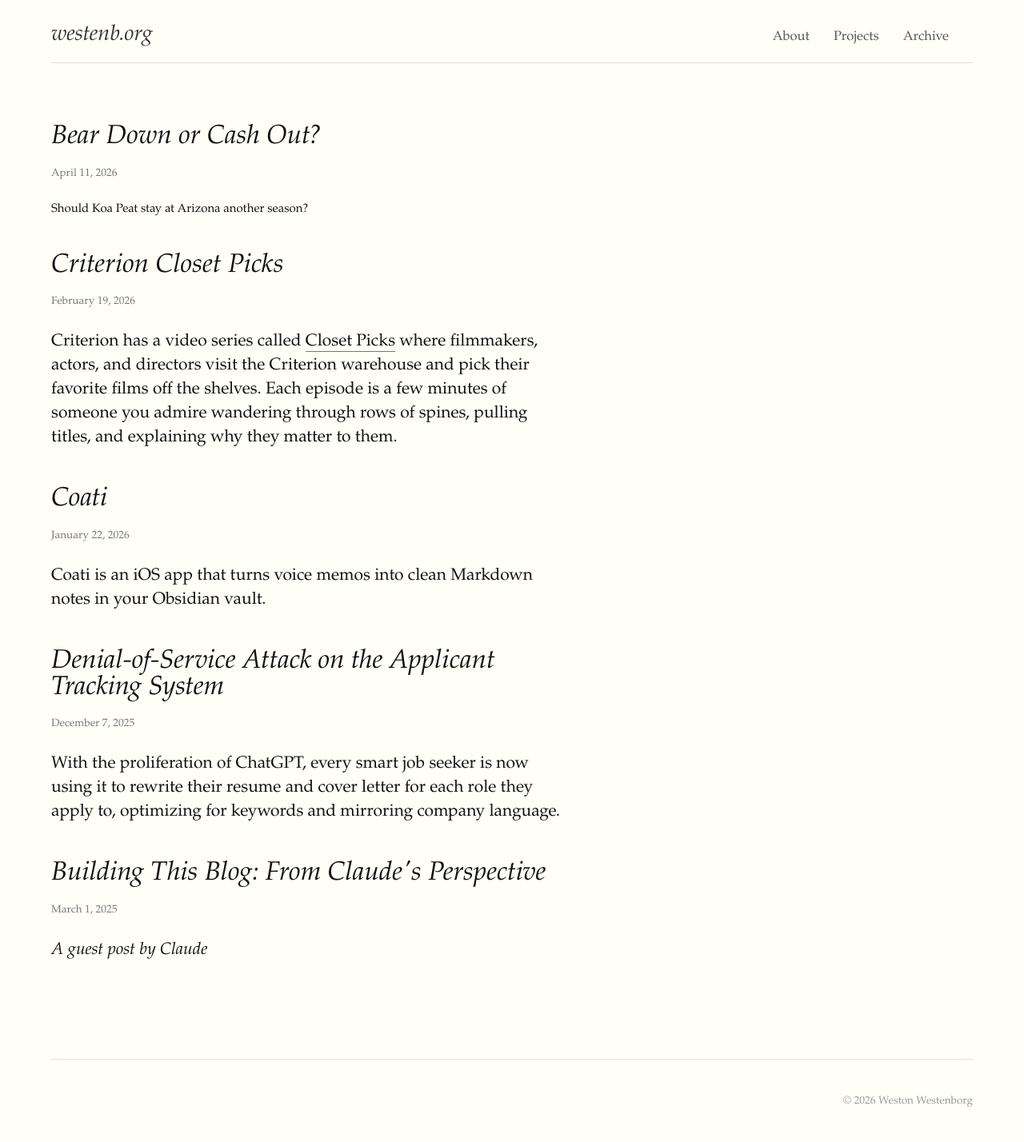
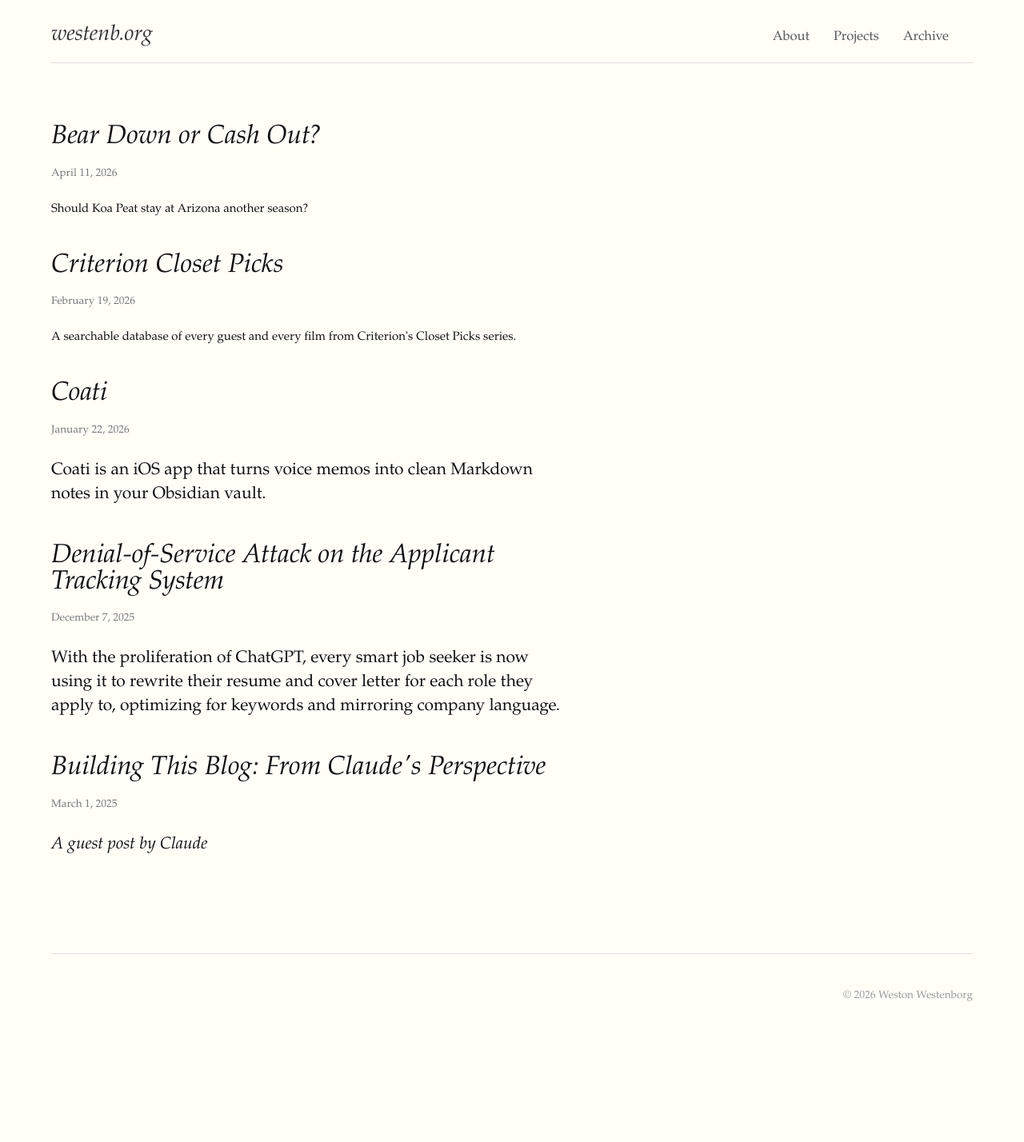
Before and after one commit to westonwestenborg/westenb.org, a Jekyll site: the page built from index.html, in a window 1280 px wide. Shown: the whole page at 80% size. Built offline with Jekyll 4.4.1, drawn with Linux system fonts in a browser that asks for light colours; the list of posts is cut into pages by our own code; after the commit the page ends 1296 px from its top, so only the background shows below that.

Commit message:
Add excerpt to Criterion Closet Picks post

```diff
--- a/_posts/2026-02-19-criterion-closet-picks.md
+++ b/_posts/2026-02-19-criterion-closet-picks.md
@@ -3,6 +3,7 @@ layout: post
 title: "Criterion Closet Picks"
 date: 2026-02-19
 tags: [criterion, film]
+excerpt: "A searchable database of every guest and every film from Criterion's Closet Picks series."
 ---
 
 Criterion has a video series called [Closet Picks](https://www.criterion.com/closet-picks) where filmmakers, actors, and directors visit the Criterion warehouse and pick their favorite films off the shelves. Each episode is a few minutes of someone you admire wandering through rows of spines, pulling titles, and explaining why they matter to them.
```
